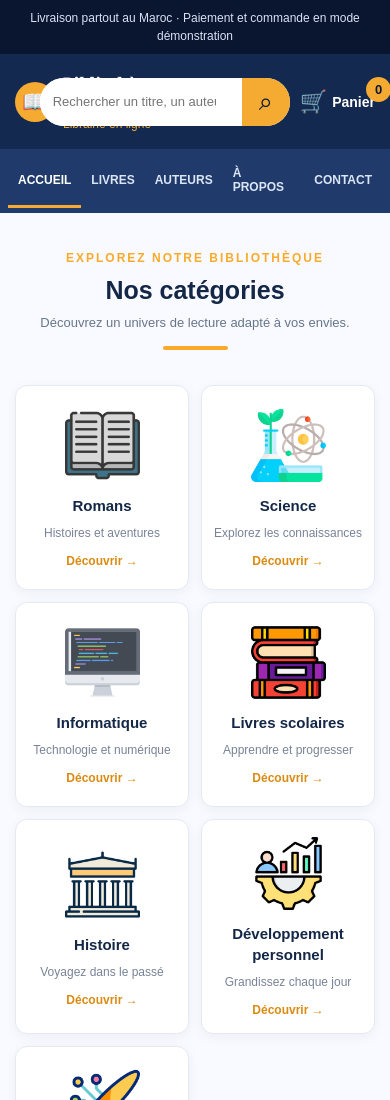
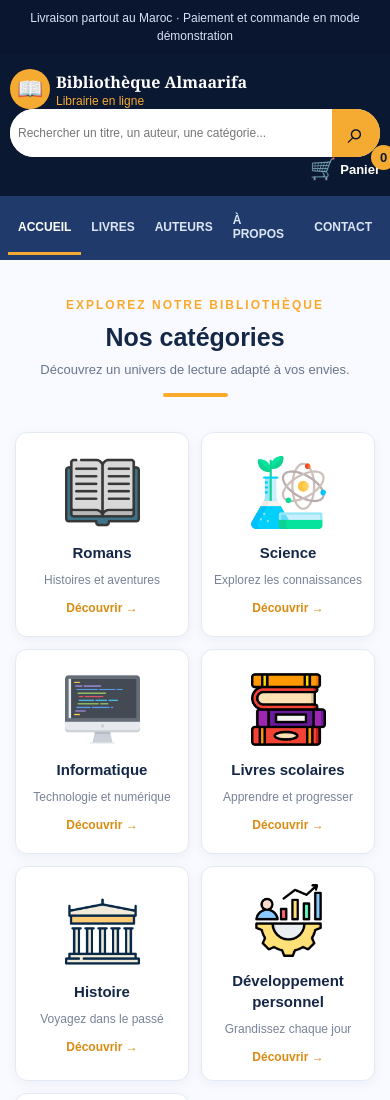
Before and after one commit to levilinghamido-oss/library-, a plain HTML site: page index.html in a window 390 px wide. Shown: the top 1100 px of the page. Drawn offline with Linux system fonts and the light colour scheme.

Commit message:
update 2

```diff
--- a/index.html
+++ b/index.html
@@ -30,7 +30,7 @@
                 <button type="submit" aria-label="Rechercher">⌕</button>
             </form>
 
-            <a href="panier.html" class="cart">
+            <a href="#" class="cart">
                 <span class="cart-icon">🛒</span>
                 <strong>Panier</strong>
                 <span class="cart-count">0</span>
--- a/style.css
+++ b/style.css
@@ -42,17 +42,22 @@ a {
     font-size: 16px;
 }
 
+.
+
+
 .header-main {
-    width: min(1500px, 100%);
+    width: 100%;
+    max-width: 1500px;
     min-height: 92px;
     margin: auto;
     padding: 15px 25px;
     display: grid;
-    grid-template-columns: 1fr minmax(250px, 1.6fr) 0.5fr;
-    align-items: center;
-    gap: 35px;
+    grid-template-columns: minmax(0, 1fr) minmax(0, 1.6fr) minmax(0, 0.5fr);
+    align-items: center;
+    gap: 20px;
     background: var(--navy-light);
 }
+
 
 .logo {
     display: flex;
@@ -456,13 +461,17 @@ a {
         padding: 9px 12px;
     }
 
-    .header-main {
-        padding: 18px 15px;
-        gap: 18px 10px;
-    }
-
+.header-main {
+    grid-template-columns: minmax(0, 1fr) minmax(0, 1.6fr) minmax(0, 0.5fr);
+    padding: 15px 10px;
+    gap: 8px;
+    }
     .logo {
-        gap: 8px;
+        min-width: 0;
+        gap: 6px;
+    }
+    .logo-text{
+        min-width: 0;
     }
 
     .logo-icon {
@@ -471,9 +480,9 @@ a {
         font-size: 21px;
     }
 
-    .logo-text strong {
-        font-size: 16px;
-        white-space: normal;
+   .logo-text strong {
+    font-size: 16px;
+    white-space: normal;
     }
 
     .logo-text small {
@@ -481,26 +490,31 @@ a {
     }
 
     .cart {
-        gap: 5px;
-        font-size: 14px;
-    }
-
+        justify-self: end;
+        min-width: 0;
+        gap: 4px;
+        font-size: 13px;
+        white-space: nowrap;
+    }
     .cart-icon {
-        font-size: 22px;
-    }
-
+        font-size: 21px;
+    }
     .search-bar {
+        width: 100%;
+        min-width: 0;
         height: 48px;
     }
 
     .search-bar input {
-        padding: 0 13px;
-        font-size: 13px;
+        min-width: 0;
+        width: 0;
+        padding: 0 8px;
+        font-size: 12px;
     }
 
     .search-bar button {
         width: 48px;
-        font-size: 25px;
+        flex-shrink: 0;
     }
 
     .nav-container {
```
